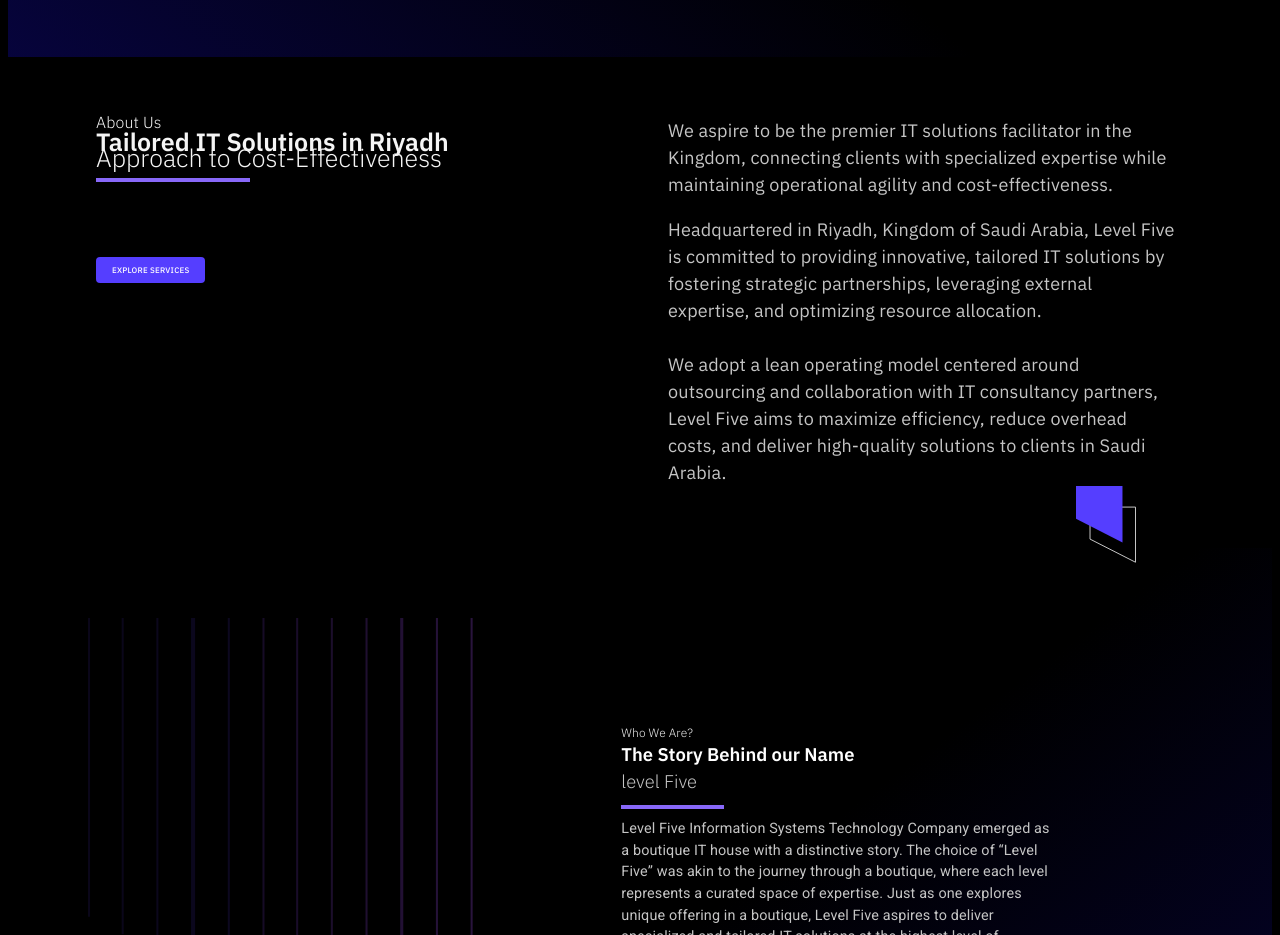
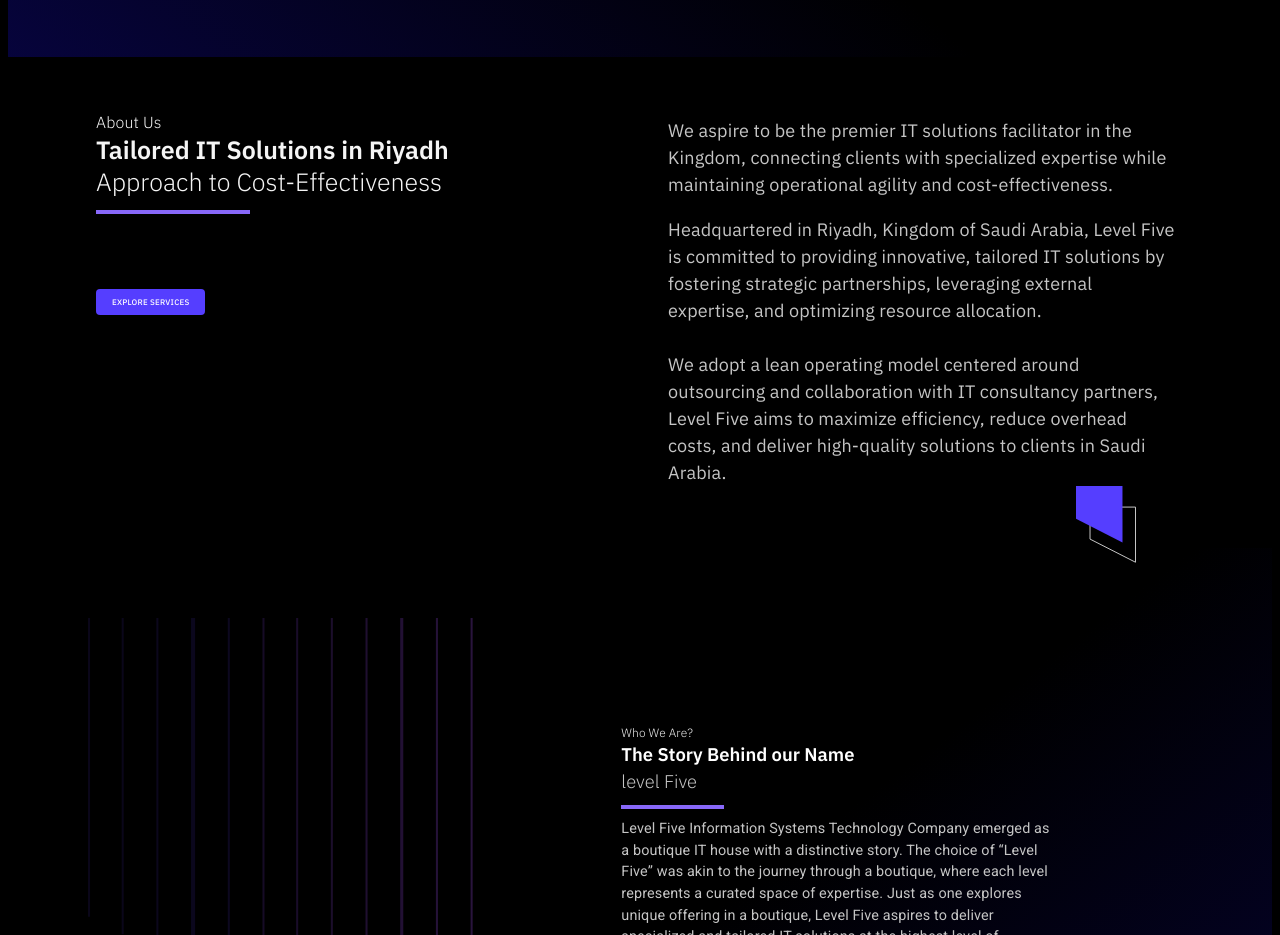
Before and after one commit to Chuck672991/Level5-Project, a Next.js app: page / in a window 1280 px wide. Shown: the part 960-1895 px from the top of the page. Built offline with nearby package versions, Linux system fonts and the light colour scheme; a web font is replaced by a local one.

Commit message:
updatess

```diff
--- a/src/components/Itsolution.jsx
+++ b/src/components/Itsolution.jsx
@@ -37,7 +37,7 @@ export default function Itsolution() {
                   fontSize:{xs:"25px", sm:"19px",md:"23px",lg:"25px",xl:"30px"},
                   // fontSize: isMobileScreen ? "3vh" : isMediumScreen ? "2.5vh" : "4vh",
                   fontWeight: "600",
-                  lineHeight: "2vh",
+                  lineHeight: "4vh",
                   letterSpacing: "0em",
                   textAlign: "left",
                   color: "#F5F5F5",
```
